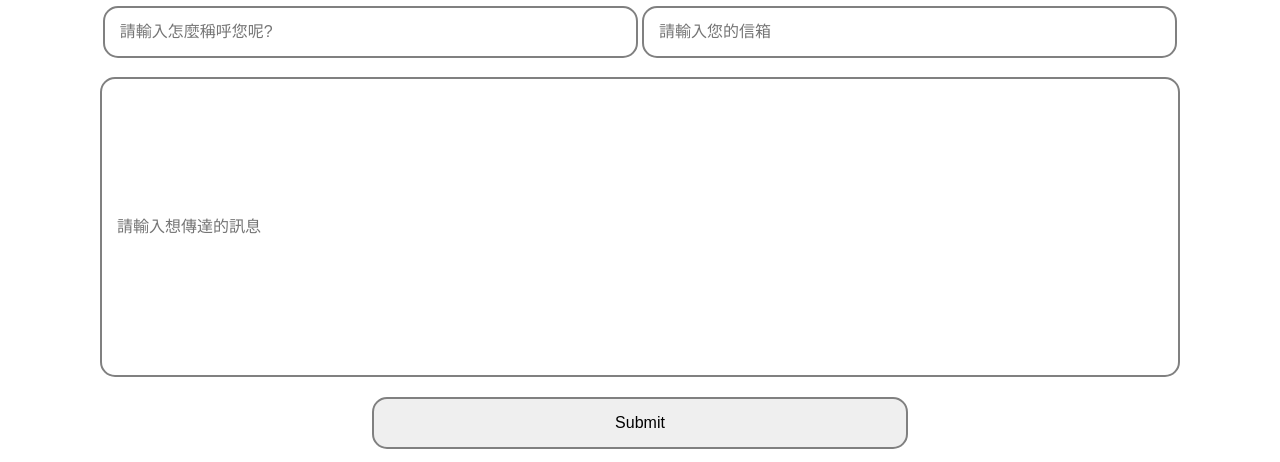
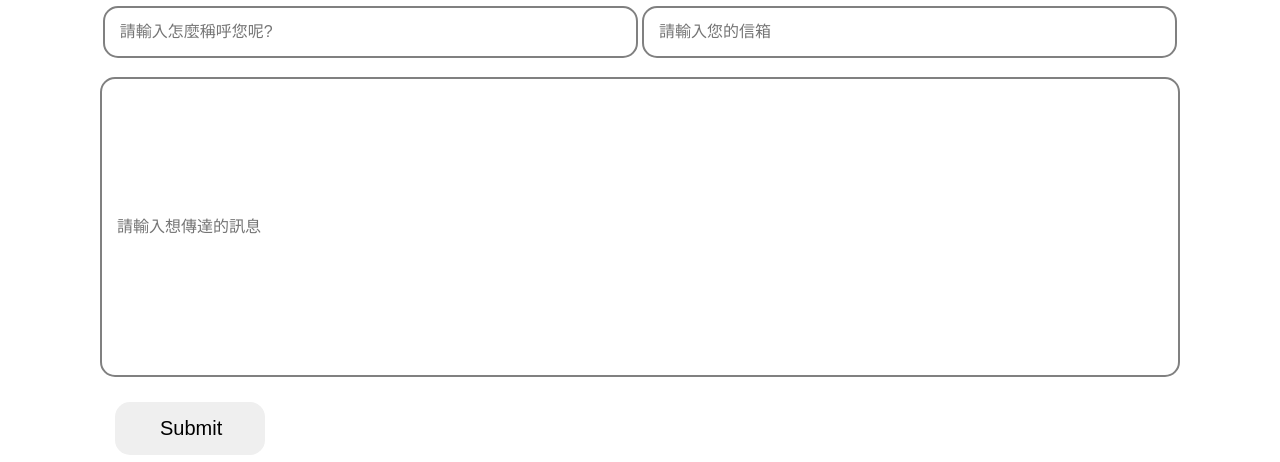
Before and after one commit to ImOgg/MyResume, a plain HTML site: page Portfolio/index.html in a window 1280 px wide. Shown: the part 806-1268 px from the top of the page. Drawn offline with nearby package versions, Linux system fonts and the light colour scheme.

Commit message:
新增google表單
20221011
新增google表單
css 修正版

```diff
--- a/Portfolio/style.css
+++ b/Portfolio/style.css
@@ -94,13 +94,7 @@ img {
 }
 
 .btn {
-    margin: 15px;
-    font-size: 20px;
-    padding: 15px 45px;
-    border: 0;
-    outline: none;
-    border-radius: 15px;
-    cursor: pointer
+
 }
 
 .social i {
@@ -127,12 +121,21 @@ img {
     height: 300px;
 }
 
-.connection .btn {
-    display: block;
-}
-
 .connection form {
     text-align: center;
+}
+.connection form .btn{
+    text-align: center;
+    display: block;
+    margin: 15px;
+    font-size: 20px;
+    width: 150px;
+    padding: 15px 45px;
+    border: 0;
+    outline: none;
+    border-radius: 15px;
+    cursor: pointer
+
 }
 
 .social {
```
